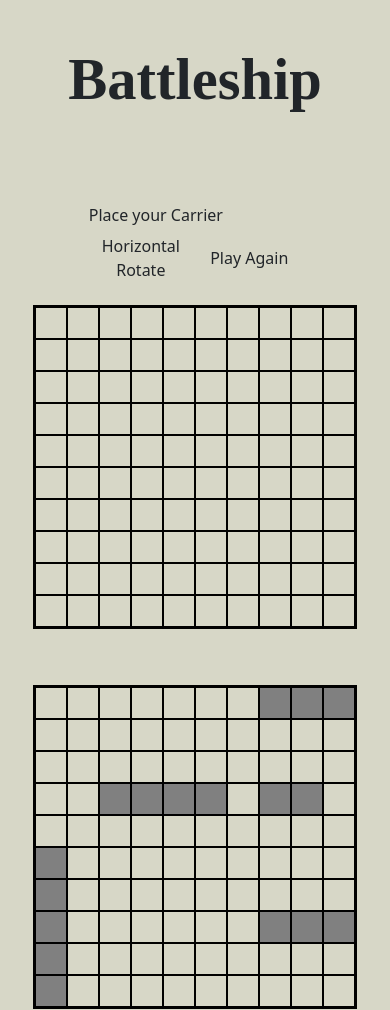
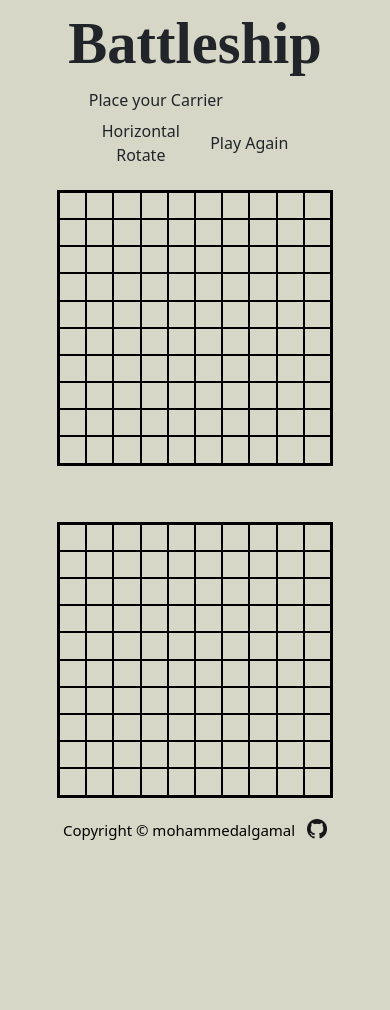
Before and after one commit to mohammedalgamal/Battleship, a website built with webpack: page dist/index.html in a window 390 px wide. Shown: the top 1010 px of the page. After the commit the page ends 844 px from the top, so only its background shows below. Built offline with nearby package versions, Linux system fonts and the light colour scheme; files whose address does not match are found by name.

Commit message:
Change cell colors

```diff
--- a/src/Styles/style.scss
+++ b/src/Styles/style.scss
@@ -27,14 +27,12 @@ body {
 
     header {
         width: 100vw;
-        height: 10rem;
         display: flex;
         align-items: center;
         justify-content: center;
 
         .title {
-            // color: black;
-            font-size: clamp(2rem, 15vw, 4rem);
+            font-size: clamp(2rem, 15vw, 5rem);
             font-weight: 700;
             font-family: MyFont;
         }
@@ -42,23 +40,17 @@ body {
 
     main {
         width: 100vw;
-        height: 70vh;
         display: flex;
         flex-direction: column;
         justify-content: center;
         align-items: center;
-        @media (max-width: 700px) {
-            height: 100vh;
-            margin-top: 2rem;
-            margin-bottom: 2rem;
-        }
 
         .lower {
             display: flex;
             align-items: center;
             justify-content: center;
             gap: 3rem;
-            @media (max-width: 700px) {
+            @media screen and (orientation:portrait) {
                 flex-direction: column;
                 gap: 1.5rem;
             }
@@ -71,24 +63,24 @@ body {
 
                 .cell {
                     border: 1px solid black;
-                    width: clamp(2rem, 5vw, 2.7rem);
-                    height: clamp(2rem, 5vw, 2.7rem);
+                    width: clamp(1.7rem, 4vw, 2.7rem);
+                    height: clamp(1.7rem, 4vw, 2.7rem);
                 }
 
                 .cell.hover {
-                    background-color: gray;
+                    background-color: rgb(179, 179, 179);
                     cursor: pointer;
                 }
-
-                .cell[data-value="1"] {
-                    background-color: gray;
-                }
                 .cell[data-value="2"] {
-                    background-color: green;
+                    background-color: rgb(45, 163, 45);
                 }
                 .cell[data-value="3"] {
-                    background-color: red;
+                    background-color: rgb(197, 54, 54);
                 }
+            }
+
+            .playerGrid .cell[data-value="1"] {
+                background-color: rgb(65, 65, 65);
             }
         }
 
@@ -104,7 +96,7 @@ body {
 
         .text {
             color: black;
-            font-size: 20px;
+            font-size: 15px;
 
             @media (max-width: 333px) {
                 font-size: 15px;
@@ -112,7 +104,7 @@ body {
 
             a {
                 img {
-                    height: 25px;
+                    height: 20px;
                     margin-bottom: 5px;
                     margin-left: 8px;
                     width: auto;
```
Also changed, not shown: src/Styles/style.css, 2 other files.
